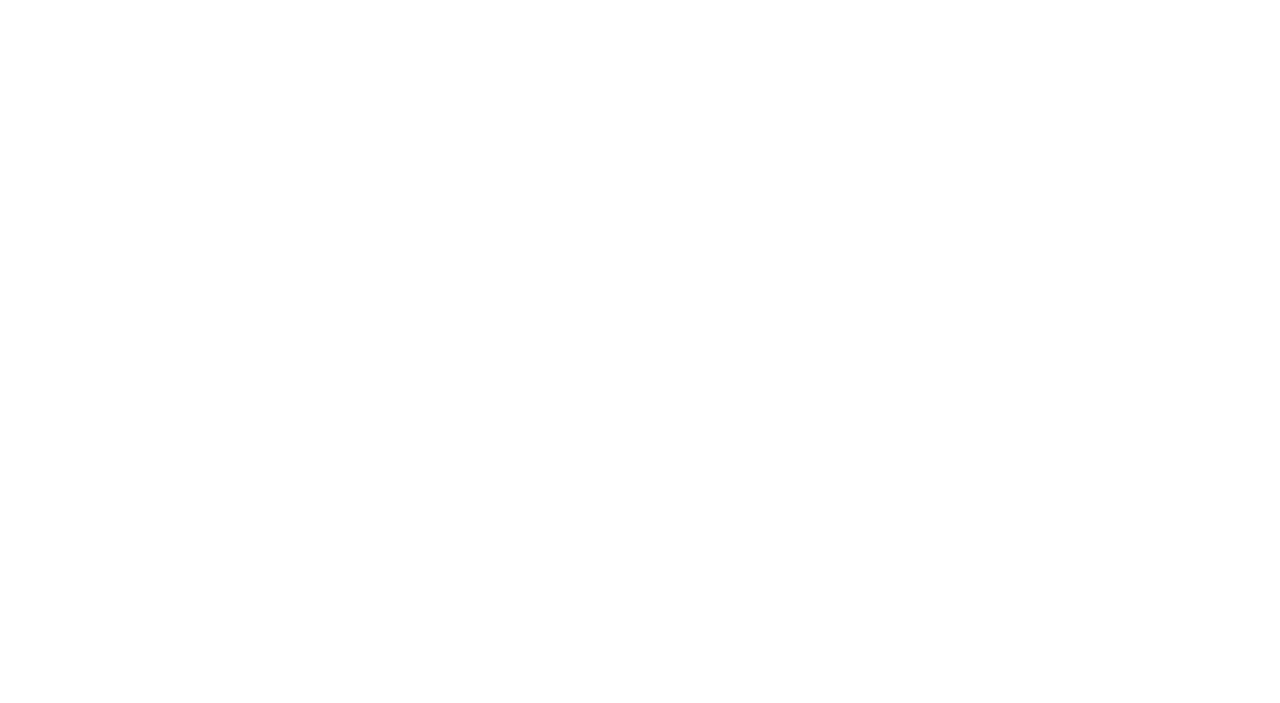
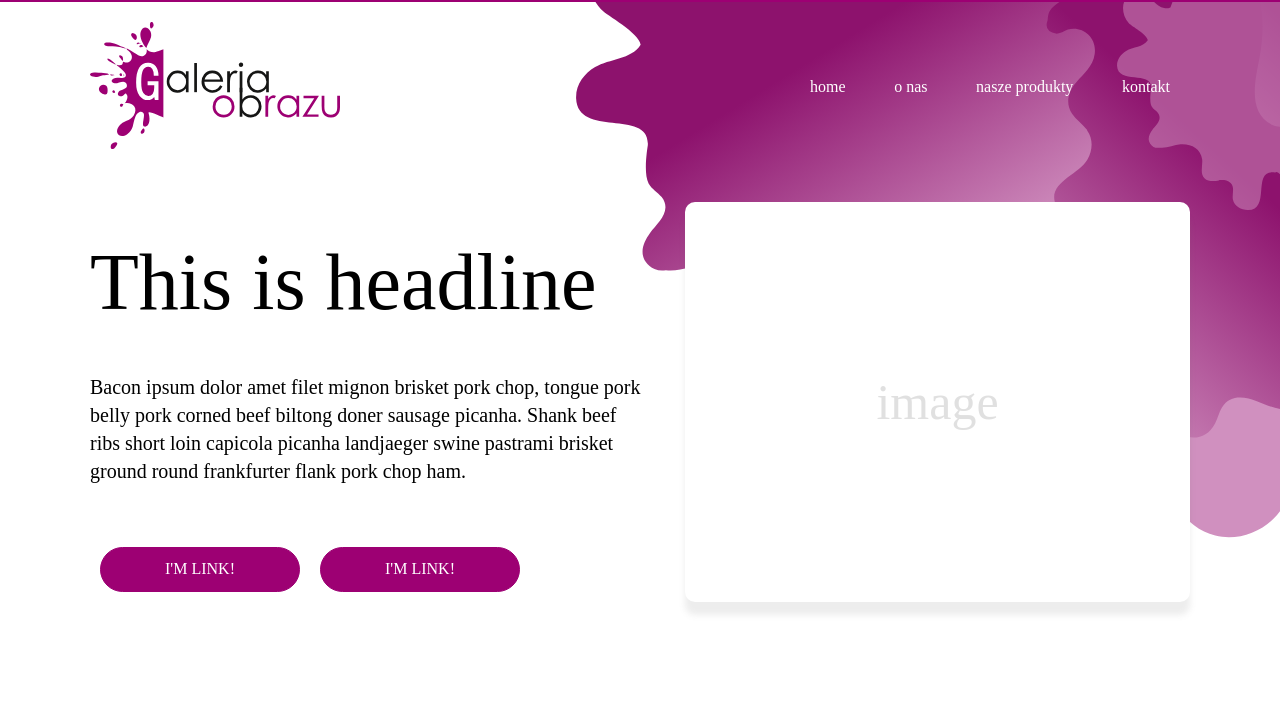
Before and after one commit to jakub84/go-gatsby, a Gatsby site: page / in a window 1280 px wide. Built offline with nearby package versions, Linux system fonts and the light colour scheme; Gatsby itself is replaced by a stand-in of ours.

Commit message:
Add header components & styles

```diff
--- a/data/SiteConfig.js
+++ b/data/SiteConfig.js
@@ -1,23 +1,23 @@
 const config = {
-  siteTitle: "Gatsby Advanced Starter", // Site title.
-  siteTitleShort: "GA Starter", // Short site title for homescreen (PWA). Preferably should be under 12 characters to prevent truncation.
-  siteTitleAlt: "GatsbyJS Advanced Starter", // Alternative site title for SEO.
+  siteTitle: "Galeria Obrazu | Umieścimy Twoją grafikę na torbach ekologicznych, torbach papierowych, chorągiewkach papierowych, kalenadarzach trójdzielnych. Zaufaj naszej Galeri Obrazu!", // Site title.
+  siteTitleShort: "Galeria Obrazu", // Short site title for homescreen (PWA). Preferably should be under 12 characters to prevent truncation.
+  siteTitleAlt: "Galeria Obrazu", // Alternative site title for SEO.
   siteLogo: "/logos/logo-1024.png", // Logo used for SEO and manifest.
-  siteUrl: "https://vagr9k.github.io", // Domain of your website without pathPrefix.
-  pathPrefix: "/gatsby-advanced-starter", // Prefixes all links. For cases when deployed to example.github.io/gatsby-advanced-starter/.
-  siteDescription: "A GatsbyJS stater with Advanced design in mind.", // Website description used for RSS feeds/meta description tag.
-  siteRss: "/rss.xml", // Path to the RSS file.
-  siteFBAppID: "1825356251115265", // FB Application ID for using app insights
-  googleAnalyticsID: "UA-47311644-5", // GA tracking ID.
-  disqusShortname: "https-vagr9k-github-io-gatsby-advanced-starter", // Disqus shortname.
-  postDefaultCategoryID: "Tech", // Default category for posts.
+  siteUrl: "http://galeriaobrazu.com.pl/", // Domain of your website without pathPrefix.
+  pathPrefix: "/#", // Prefixes all links. For cases when deployed to example.github.io/gatsby-advanced-starter/.
+  siteDescription: "Galeria Obrazu | Umieścimy Twoją grafikę na torbach ekologicznych, torbach papierowych, chorągiewkach papierowych, kalenadarzach trójdzielnych. Zaufaj naszej Galeri Obrazu!", // Website description used for RSS feeds/meta description tag.
+  siteRss: "", // Path to the RSS file.
+  siteFBAppID: "", // FB Application ID for using app insights
+  googleAnalyticsID: "", // GA tracking ID.
+  disqusShortname: "", // Disqus shortname.
+  postDefaultCategoryID: "", // Default category for posts.
   dateFromFormat: "YYYY-MM-DD", // Date format used in the frontmatter.
   dateFormat: "DD/MM/YYYY", // Date format for display.
   userName: "Advanced User", // Username to display in the author segment.
-  userEmail: "AdvancedUser@example.com", // Email used for RSS feed's author segment
+  userEmail: "#", // Email used for RSS feed's author segment
   userTwitter: "", // Optionally renders "Follow Me" in the UserInfo segment.
-  userLocation: "North Pole, Earth", // User location to display in the author segment.
-  userAvatar: "https://api.adorable.io/avatars/150/test.png", // User avatar to display in the author segment.
+  userLocation: "", // User location to display in the author segment.
+  userAvatar: "", // User avatar to display in the author segment.
   userDescription:
     "Yeah, I like animals better than people sometimes... Especially dogs. Dogs are the best. Every time you come home, they act like they haven't seen you in a year. And the good thing about dogs... is they got different dogs for different people.", // User description to display in the author segment.
   // Links to social profiles/projects you want to display in the author segment/navigation bar.
--- /dev/null
+++ b/src/components/indexpage/button/button.jsx
@@ -0,0 +1,16 @@
+import React, { Component } from "react";
+import "./button.scss";
+import { Link } from "gatsby"
+
+
+class Button extends Component {
+    render() {
+        return (
+           <div className="button">
+            <Link to="#">I'm link!</Link>
+           </div>
+        );
+    }
+}
+
+export default Button;
--- /dev/null
+++ b/src/components/indexpage/button/button.scss
@@ -0,0 +1,24 @@
+.button {
+    a {
+        background-color: #9d0073;
+        // padding: 5px 20px;
+        color: #fff;
+        border-radius: 30px;
+        display: flex;
+        justify-content: center;
+        align-items: center;
+        width: 200px;
+        height: 45px;
+        text-decoration: none;
+        text-transform: uppercase;
+        margin: 10px 10px;
+        border: 1px solid #9d0073;
+
+        &:hover {
+            color: #00000070;
+            background-color: #fff;
+            border: 1px solid #00000070;
+
+        }
+    }
+}
--- /dev/null
+++ b/src/components/indexpage/header/header.jsx
@@ -0,0 +1,43 @@
+import React, { Component } from "react";
+import "./header.scss";
+import Navigation from "../navigation/navigation";
+import mainLogo from "../../../../static/header/go_logo.svg";
+import Button from "../button/button";
+import { Link } from "gatsby";
+
+class header extends Component {
+    render() {
+        return (
+            <div className="header">
+                <div className="container">
+                    <nav>
+                        <div className="logo-container">
+                            <Link to="#">
+                                <img src={mainLogo} />
+                            </Link>
+                        </div>
+                        <div className="navigation">
+                            <Navigation />
+                        </div>
+                    </nav>
+                    <div className="main-content">
+                        <div className="text-content">
+                            <h1>This is headline</h1>
+                            <p>Bacon ipsum dolor amet filet mignon brisket pork chop, tongue pork belly pork corned beef biltong doner sausage picanha. Shank beef ribs short loin capicola picanha landjaeger swine pastrami brisket ground round frankfurter flank pork chop ham.</p>
+                            <div className="btns-content">
+                                <Button />
+                                <Button />
+                            </div>
+                        </div>
+                        <div className="image-content">
+                            <div className="image">image</div>
+                        </div>
+                    </div>
+                </div>
+
+            </div>
+        );
+    }
+}
+
+export default header;
--- /dev/null
+++ b/src/components/indexpage/header/header.scss
@@ -0,0 +1,84 @@
+.header {
+    width: 100%;
+    border-top: 2px solid #9d0073;
+    background-image: url("../../../../static/header/header-background.svg");
+    background-position: top right;
+    background-repeat: no-repeat;
+    background-size: 55% auto;
+    min-height: 700px;
+
+    @media screen and (min-width: 1490px) {
+        background-size: 900px auto;
+    }
+
+    nav {
+        display: flex;
+        flex-direction: row;
+        justify-content: space-between;
+        align-items: center;
+        margin: 20px 0 50px 0;
+
+        .logo-container {
+            & > a > img {
+                width: 250px;
+            }
+        }
+
+        .navigation {
+            // background-color: red;
+            width: 400px;
+        }
+    }
+
+    .main-content {
+        display: flex;
+        flex-direction: row;
+        justify-content: space-between;
+        align-items: stretch;
+        // min-height: 500px;
+        // background-color: greenyellow;
+
+        .text-content {
+            display: flex;
+            flex-direction: column;
+            justify-content: space-between;
+            max-width: 560px;
+            // height: 100%;
+            flex: 1;
+            // background-color: red;
+
+            h1 {
+                font-size: 80px;
+                margin: 40px 0 40px 0;
+            }
+
+            p {
+                font-size: 20px;
+                line-height: 28px;
+            }
+
+            .btns-content {
+                margin-top: 40px;
+                display: flex;
+                justify-content: flex-start;
+            }
+        }
+
+        .image-content {
+            text-align: center;
+
+            .image {
+                width: 505px;
+                height: 400px;
+                background-color: rgb(255, 255, 255);
+                border-radius: 10px;
+                box-shadow: 0 13px 6px rgba(114, 114, 114, 0.13);
+                display: flex;
+                justify-content: center;
+                align-items: center;
+                color: rgba(0, 0, 0, 0.123);
+                font-size: 50px;
+            }
+        }
+    }
+}
--- /dev/null
+++ b/src/components/indexpage/navigation/navigation.jsx
@@ -0,0 +1,19 @@
+import React, { Component } from "react";
+import "./navigation.scss";
+import { Link } from "gatsby"
+
+
+class navigation extends Component {
+    render() {
+        return (
+            <ul className="navigation">
+               <li><Link to="#">home</Link></li>
+               <li><Link to="#">o nas</Link></li>
+               <li><Link to="#">nasze produkty</Link></li>
+               <li><Link to="#">kontakt</Link></li>
+            </ul>
+        );
+    }
+}
+
+export default navigation;
--- /dev/null
+++ b/src/components/indexpage/navigation/navigation.scss
@@ -0,0 +1,27 @@
+ul.navigation {
+    display: flex;
+    flex-direction: row;
+    justify-content: space-between;
+
+    li {
+        border-radius: 30px;
+
+        a {
+            font-size: 16px;
+            display: inline-block;
+            padding: 7px 20px;
+            text-decoration: none;
+            color: #fff;
+        }
+
+        &:hover {
+            background-color: rgba(255, 255, 255, 0.897);
+            color: #000;
+
+            a {
+                color: rgba(0, 0, 0, 0.733);
+                // letter-spacing: 0.7px;
+            }
+        }
+    }
+}
--- a/src/layout/index.jsx
+++ b/src/layout/index.jsx
@@ -1,7 +1,7 @@
 import React from "react";
 import Helmet from "react-helmet";
 import config from "../../data/SiteConfig";
-import "./index.css";
+import "./index.scss";
 
 export default class MainLayout extends React.Component {
   render() {
--- /dev/null
+++ b/src/layout/index.scss
@@ -0,0 +1,153 @@
+@import 'variables.scss';
+
+* {
+    box-sizing: border-box;
+    transition: all 0.3s;
+}
+
+html,
+body,
+div,
+span,
+applet,
+object,
+iframe,
+h1,
+h2,
+h3,
+h4,
+h5,
+h6,
+p,
+blockquote,
+pre,
+a,
+abbr,
+acronym,
+address,
+big,
+cite,
+code,
+del,
+dfn,
+em,
+img,
+ins,
+kbd,
+q,
+s,
+samp,
+small,
+strike,
+strong,
+sub,
+sup,
+tt,
+var,
+b,
+u,
+i,
+center,
+dl,
+dt,
+dd,
+ol,
+ul,
+li,
+fieldset,
+form,
+label,
+legend,
+table,
+caption,
+tbody,
+tfoot,
+thead,
+tr,
+th,
+td,
+article,
+aside,
+canvas,
+details,
+embed,
+figure,
+figcaption,
+footer,
+header,
+hgroup,
+menu,
+nav,
+output,
+ruby,
+section,
+summary,
+time,
+mark,
+audio,
+video {
+    margin: 0;
+    padding: 0;
+    border: 0;
+    font-size: 100%;
+    font-weight: inherit;
+    vertical-align: baseline;
+    box-sizing: border-box;
+}
+
+/* HTML5 display-role reset for older browsers */
+
+article,
+aside,
+details,
+figcaption,
+figure,
+footer,
+header,
+hgroup,
+menu,
+nav,
+section {
+    display: block;
+}
+
+body {
+    line-height: 1;
+}
+
+ol,
+ul {
+    list-style: none;
+}
+
+blockquote,
+q {
+    quotes: none;
+}
+
+blockquote {
+    &::before,
+    &::after {
+        content: '';
+        content: none;
+    }
+}
+
+q {
+    &::before,
+    &::after {
+        content: '';
+        content: none;
+    }
+}
+
+table {
+    border-collapse: collapse;
+    border-spacing: 0;
+}
+
+.container {
+    width: 100%;
+    max-width: 1100px;
+    margin: 0 auto;
+}
--- /dev/null
+++ b/src/layout/variables.scss
@@ -0,0 +1 @@
+$main-color: #9d0073;
--- a/src/pages/index.jsx
+++ b/src/pages/index.jsx
@@ -5,6 +5,7 @@ import Layout from "../layout";
 import PostListing from "../components/PostListing/PostListing";
 import SEO from "../components/SEO/SEO";
 import config from "../../data/SiteConfig";
+import Header from "../components/indexpage/header/header"
 
 class Index extends React.Component {
   render() {
@@ -14,7 +15,12 @@ class Index extends React.Component {
         <div className="index-container">
           <Helmet title={config.siteTitle} />
           <SEO />
-          <PostListing postEdges={postEdges} />
+          {/* <PostListing postEdges={postEdges} /> */}
+          <Header />
+
+
+
+
         </div>
       </Layout>
     );
```
Also changed, not shown: src/layout/index.css (deleted), static/header/go_logo.svg (added), static/header/header-background.svg (added), 2 other files.
